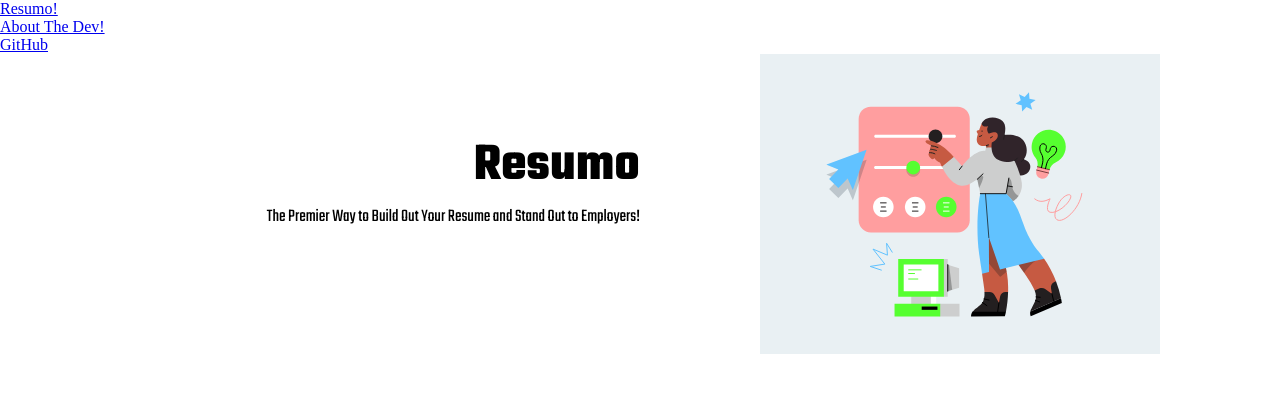
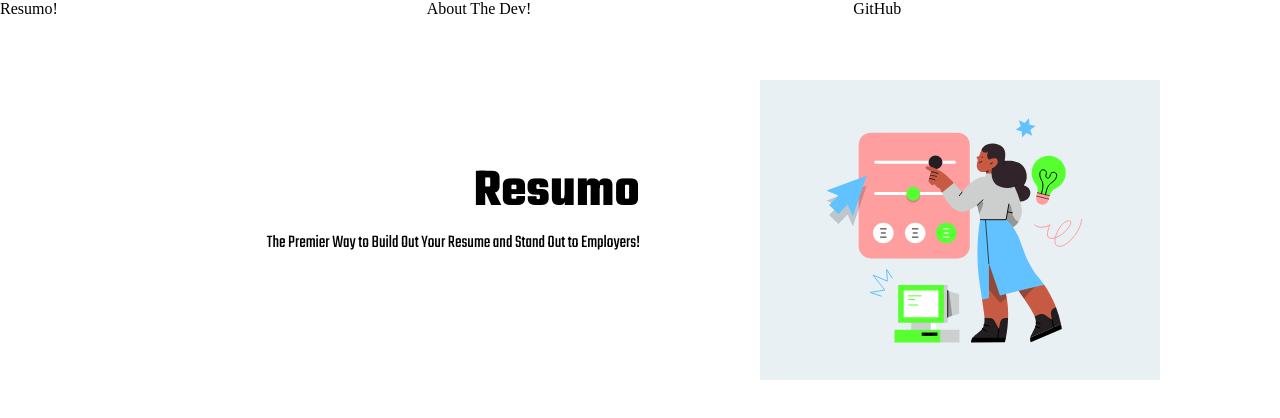
Before and after one commit to dario-cruz/resume-builder, a React (Vite) app: page / in a window 1280 px wide. Shown: the top 418 px of the page. Built offline with nearby package versions, Linux system fonts and the light colour scheme.

Commit message:
Add navbar.css. Add styling in navbar.css which applies to navbar component.

```diff
--- /dev/null
+++ b/src/page_elements/navbar.css
@@ -0,0 +1,19 @@
+nav.Landing-Nav {
+    display: grid;
+    grid-template-columns: 1fr;
+    grid-template-columns: 1fr 2fr;
+    width: 100vw;
+    height: 5em;
+}
+
+nav > div.Nav-Links {
+    display: grid;
+    grid-template-columns: 1fr;
+    grid-template-columns: 1fr 1fr;
+}
+
+nav.Landing-Nav a {
+    text-decoration: none;
+    color: black;
+    cursor: pointer;
+}
--- a/src/page_elements/navbar.jsx
+++ b/src/page_elements/navbar.jsx
@@ -1,15 +1,19 @@
+import './navbar.css'
+
 export default function NavBar() {
 
     return (
-        <nav>
-            <div>
+        <nav className="Landing-Nav">
+            <div className="Nav-Title">
                 <a href="#about-me">Resumo!</a>
             </div>
-            <div>
-                <a href="#about-author">About The Dev!</a>
-            </div>
-            <div>
-                <a href="git-hub">GitHub</a>
+            <div className="Nav-Links">
+                <div className="About-Link-Container">
+                    <a href="#about-author">About The Dev!</a>
+                </div>
+                <div className="GitHub-Link-Container">
+                    <a href="git-hub">GitHub</a>
+                </div>
             </div>
         </nav>
     )
```
Also changed, not shown: src/App.css (line endings or trailing spaces).
